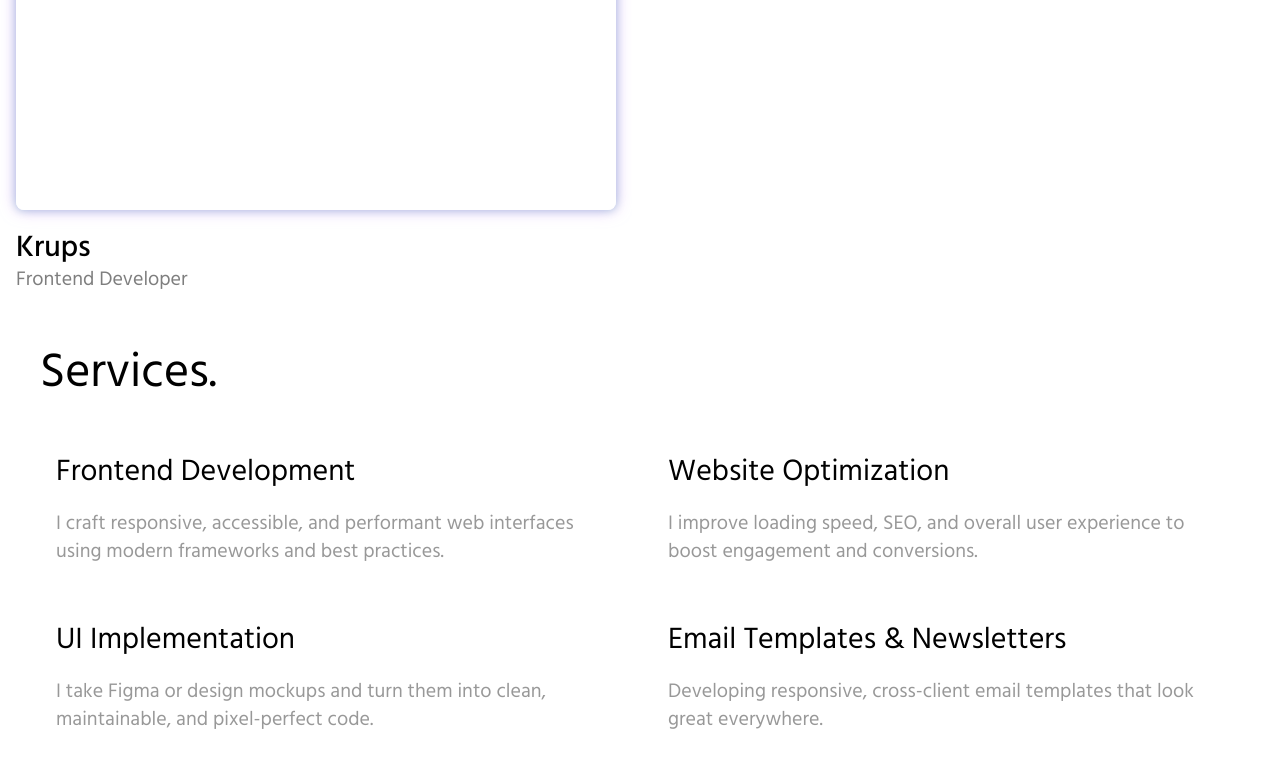
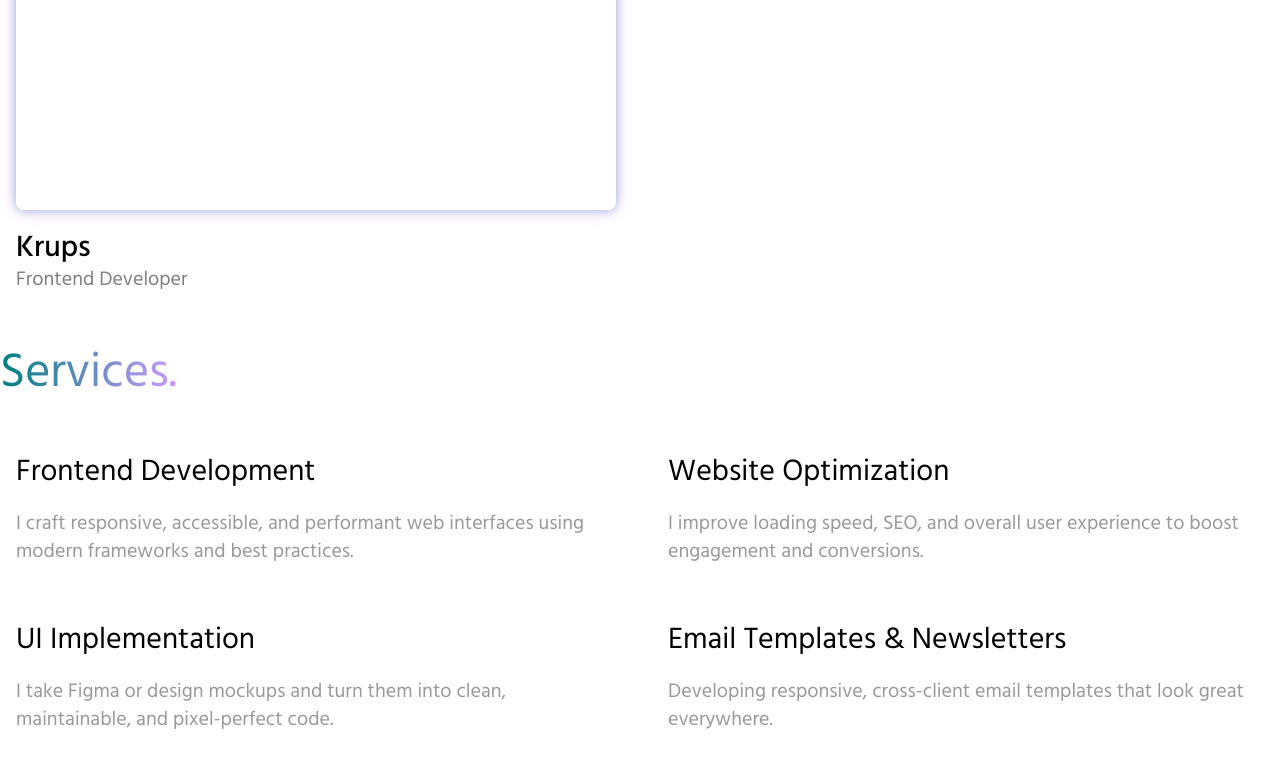
Before and after one commit to gfakhre/my-portfolio, a Next.js app: page / in a window 1280 px wide. Shown: the part 2026-2794 px from the top of the page. Built offline with nearby package versions, Linux system fonts and the light colour scheme.

Commit message:
commit 9

```diff
--- a/data/portfolio copy.json
+++ b/data/portfolio copy.json
@@ -95,6 +95,7 @@
   "aboutpara2": "Lorem Ipsum is simply dummy text of the printing and typesetting industry. Lorem Ipsum has been the industry's standard dummy text ever since the 1500s, when an unknown printer took a galley of type and scrambled it to make a type specimen book. It has survived not only five centuries, but also the leap into electronic typesetting, remaining essentially unchanged. It was popularised in the 1960s with the release of Letraset sheets containing Lorem Ipsum passages, and more recently with desktop publishing software like Aldus PageMaker including versions of Lorem Ipsum.",
   "aboutpara3": "Lorem Ipsum is simply dummy text of the printing and typesetting industry. Lorem Ipsum has been the industry's standard dummy text ever since the 1500s, when an unknown printer took a galley of type and scrambled it to make a type specimen book. It has survived not only five centuries, but also the leap into electronic typesetting, remaining essentially unchanged. It was popularised in the 1960s with the release of Letraset sheets containing Lorem Ipsum passages, and more recently with desktop publishing software like Aldus PageMaker including versions of Lorem Ipsum.",
   "resume": {
+    "resumeName": "👋  I'm a software engineer, product designer, and maker.",
     "tagline": "👋  I'm a software engineer, product designer, and maker.",
     "description": "I have delivered world-class user experiences to millions of people. Well-versed with React, Javascript, and most of the Web frameworks.",
     "experiences": [
--- a/pages/edit.js
+++ b/pages/edit.js
@@ -561,6 +561,20 @@ const Edit = () => {
         {currentTabs === "RESUME" && (
           <div className="mt-10">
             <h1>Main</h1>
+              <div className="mt-5 flex items-center">
+              <label className="w-1/5 text-sx opacity-50">Name</label>
+              <input
+                value={data.resume.resumeName}
+                onChange={(e) =>
+                  setData({
+                    ...data,
+                    resume: { ...data.resume, resumeName: e.target.value },
+                  })
+                }
+                className="w-4/5 ml-10 p-2 rounded-md shadow-lg border-2"
+                type="text"
+              ></input>
+            </div>
             <div className="mt-5 flex items-center">
               <label className="w-1/5 text-sx opacity-50">Tagline</label>
               <input
--- a/pages/index.js
+++ b/pages/index.js
@@ -110,8 +110,8 @@ export default function Home() {
           </div>
 
           <div className="mt-10 laptop:mt-30 p-2 laptop:p-0">
-            <h1 className="tablet:m-10 section-title text-bold">Services.</h1>
-            <div className="mt-5 tablet:m-10 grid grid-cols-1 laptop:grid-cols-2 gap-6">
+            <h1 className=" section-title text-bold">Services.</h1>
+            <div className="mt-10 grid grid-cols-1 laptop:grid-cols-2 gap-6">
               {data.services.map((service, index) => (
                 <ServiceCard
                   key={index}
@@ -130,8 +130,8 @@ export default function Home() {
             </div>
           )}
           <div className="mt-10 laptop:mt-40 p-2 laptop:p-0" ref={aboutRef}>
-          <h1 className="tablet:m-10 section-title text-bold">About Me.</h1>
-          <p className="tablet:m-10 mt-2 text-xl laptop:text-3xl w-full laptop:w-4/5">
+          <h1 className="section-title text-bold">About Me.</h1>
+          <p className="mt-10 text-xl laptop:text-3xl w-full laptop:w-4/5">
             {data.aboutpara}
             <br />
             <br />
--- a/pages/resume.js
+++ b/pages/resume.js
@@ -43,7 +43,7 @@ const Resume = () => {
                   mount && theme.theme === "dark" ? "bg-slate-800" : "bg-gray-50"
                 } max-w-4xl p-20 mob:p-5 desktop:p-20 rounded-lg shadow-sm`}
               >
-                <h1 className="text-3xl font-bold">{name}</h1>
+                <h1 className="text-3xl font-bold">{resume.resumeName}</h1>
                 <h2 className="text-xl mt-5">{resume.tagline}</h2>
                 <h2 className="laptop:w-4/5 text-xl mt-5 opacity-50">
                   {resume.description}
--- a/styles/globals.css
+++ b/styles/globals.css
@@ -78,6 +78,10 @@ body {
 .section-title{
   font-size: 3rem;
   line-height: 1;
+  background: linear-gradient(to right, teal, #cc99ff);
+  -webkit-background-clip: text;
+  -webkit-text-fill-color: transparent;
+  width: fit-content;
 }
 
 @media (min-width: 1025px) {
```
Also changed, not shown: data/portfolio.json (+1 -1 lines).
